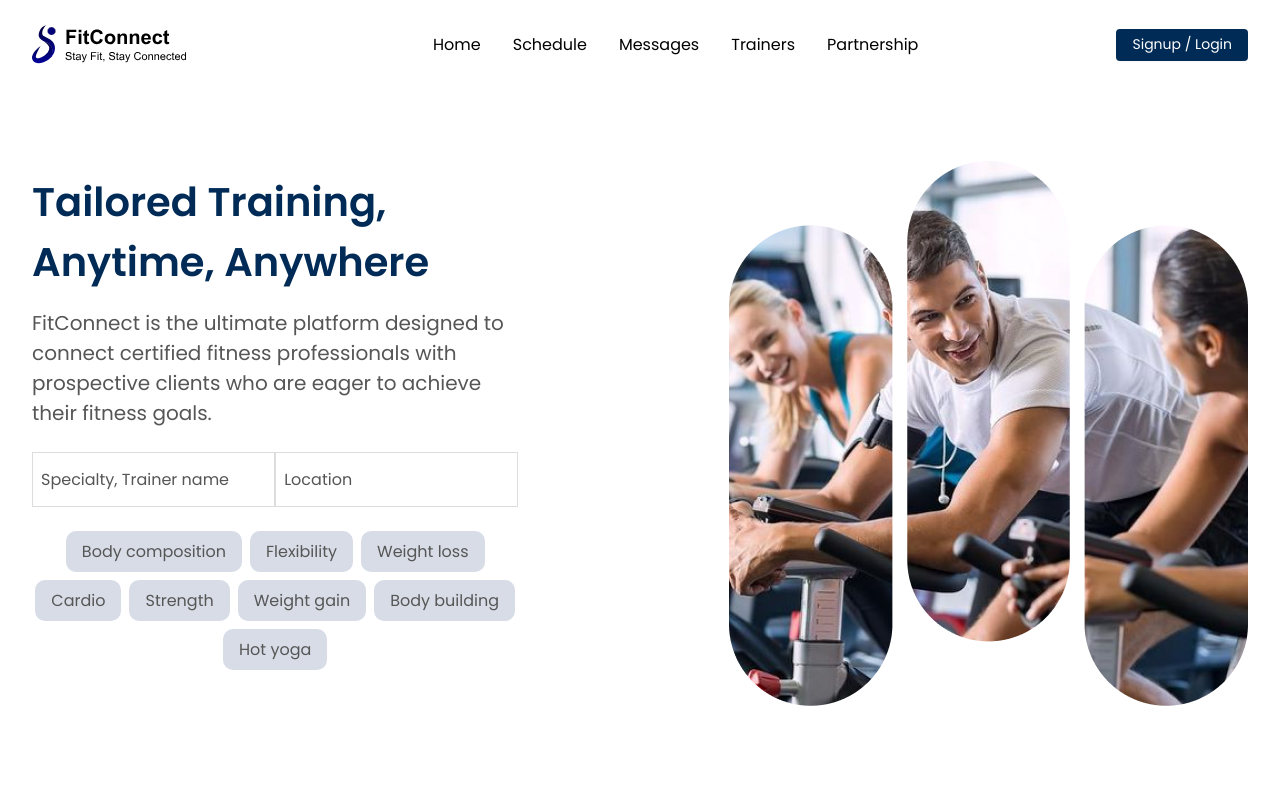
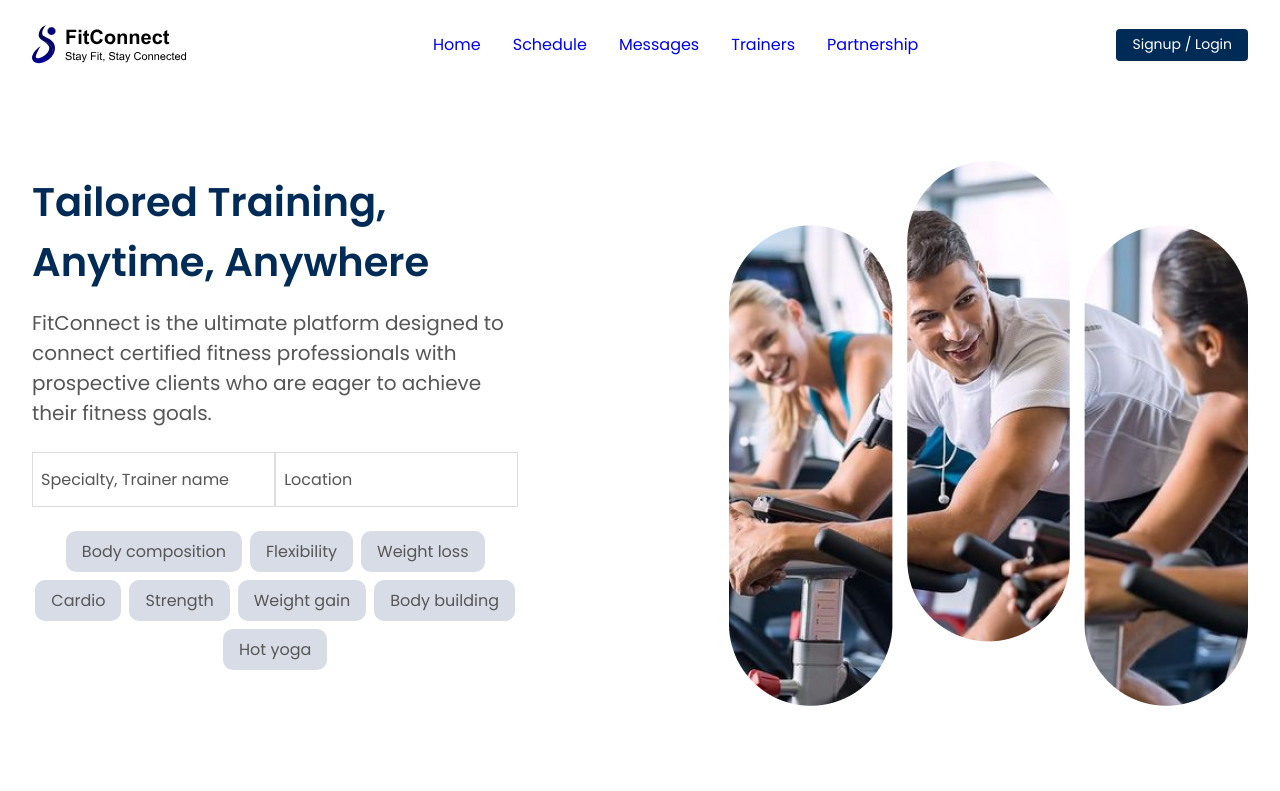
Before and after one commit to MrFaheem7/Fitness-App, a React (Vite) app: page / in a window 1280 px wide. Shown: the top 791 px of the page. Built offline with nearby package versions, Linux system fonts and the light colour scheme.

Commit message:
otp fixes

```diff
--- a/src/components/Layout/Navbar.jsx
+++ b/src/components/Layout/Navbar.jsx
@@ -37,7 +37,7 @@ const Navbar = () => {
       <ul className={styles.navLinks}>
         {navLinks.map((link, index) => (
           <li key={index}>
-            <a to={link.href}>{link.name}</a>
+            <a href={link.href}>{link.name}</a>
           </li>
         ))}
       </ul>
```
